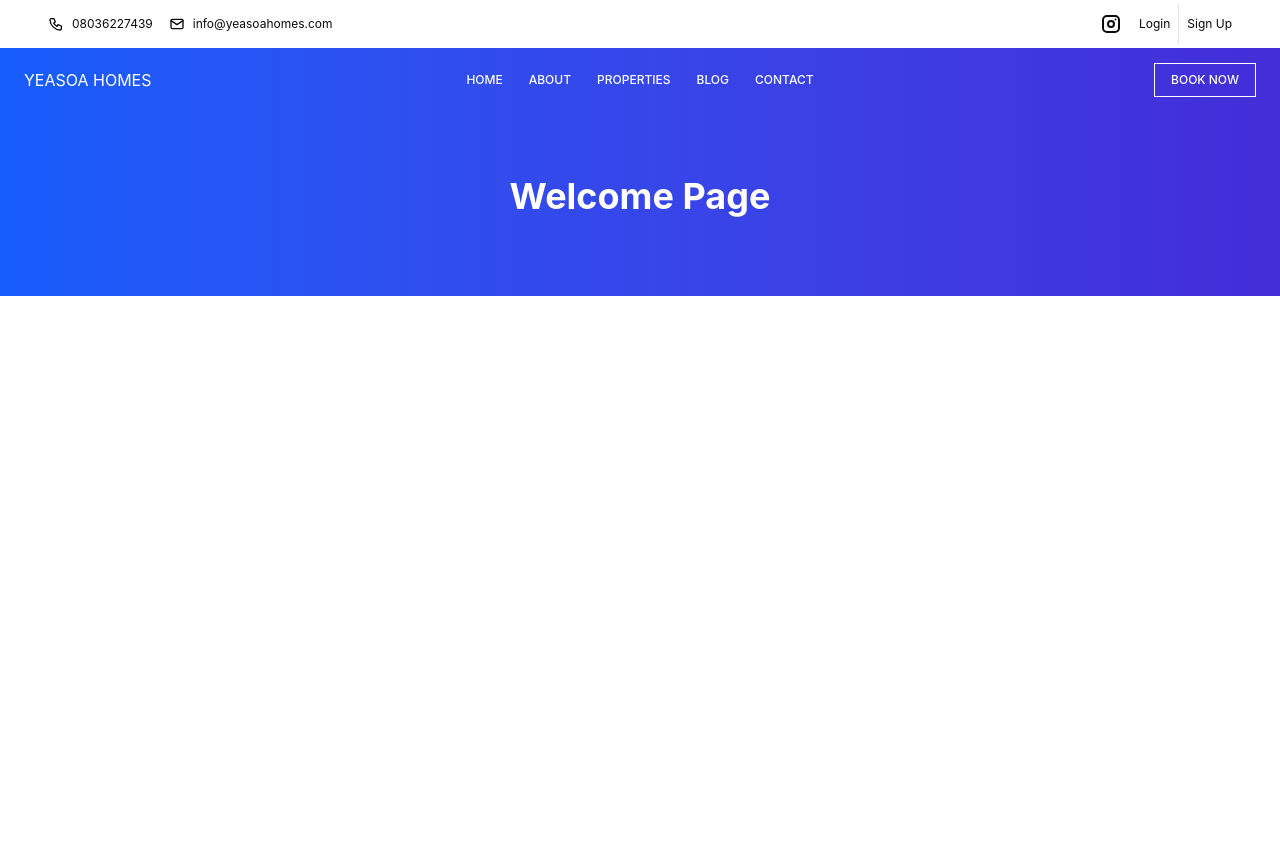
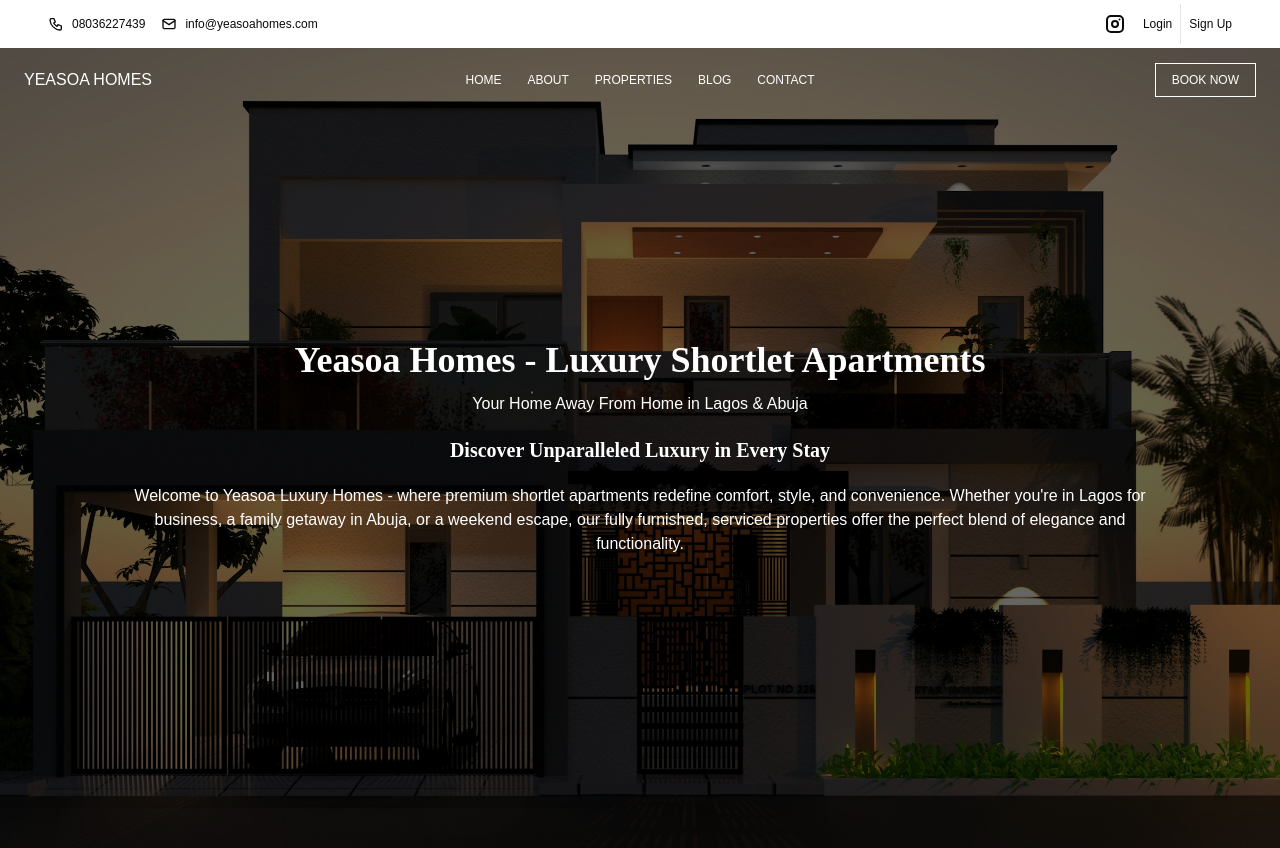
Before and after one commit to David-Igwe/yeasoa-homes, a React (Vite) app: page / in a window 1280 px wide. Before the commit the page ends 800 px from the top, so only its background shows below. Built offline with nearby package versions, Linux system fonts and the light colour scheme.

Commit message:
feat (ui): implement HomeHero component
As the name implies this component is responsible for the hero section of the home page.

```diff
--- a/pages/Home.tsx
+++ b/pages/Home.tsx
@@ -1,5 +1,6 @@
 import TopNav from "../src/components/TopNav";
 import Navbar from "../src/components/Navbar";
+import HomeHero from "../src/components/HomeHero"
 
 
 export default function Home() {
@@ -7,12 +8,7 @@ export default function Home() {
     <>
       <TopNav />
       <Navbar />
-      <main>
-        {/* Hero Section for now, image to be placed here, probably should be it's own component (Hero Component) that accepts props that configures it */}
-        <section className="bg-linear-to-r from-blue-600 to-indigo-700 text-white pt-32 pb-20 px-4">
-          <h1 className="text-4xl font-bold text-center">Welcome Page</h1>
-        </section>
-      </main>
+      <HomeHero />
     </>
   )
 }
--- a/src/App.css
+++ b/src/App.css
@@ -2,15 +2,15 @@
 @import "tw-animate-css";
 @import "shadcn/tailwind.css";
 @import "@fontsource-variable/inter";
-@import "@fontsource-variable/playfair-display/wght-italic.css";
+@import "@fontsource-variable/playfair-display/wght.css";
 
 @custom-variant dark (&:is(.dark *));
 
 @theme inline {
     --font-heading: var(--font-sans);
-    --font-display: var(--font--serif)
+    --font-display: var(--font-serif);
     --font-sans: 'Inter Variable', sans-serif;
-    --font-serif: 'Playfair Display Variable', serif
+    --font-serif: 'Playfair Display Variable', serif;
     --color-sidebar-ring: var(--sidebar-ring);
     --color-sidebar-border: var(--sidebar-border);
     --color-sidebar-accent-foreground: var(--sidebar-accent-foreground);
--- /dev/null
+++ b/src/components/HomeHero.tsx
@@ -0,0 +1,24 @@
+export default function HomeHero() {
+  return (
+    <section className="relative bg-[url(/img/property6.jpg)] bg-no-repeat bg-center bg-cover text-white w-full h-screen">
+      <div className="absolute inset-0 bg-black/60" />
+      <div className="relative flex flex-col h-full place-content-center gap-y-5">
+        <header className="flex flex-col items-center">
+          <h1 className="text-3xl md:text-4xl font-display font-bold text-center mb-3">
+            Yeasoa Homes - Luxury Shortlet Apartments
+          </h1>
+          <p>Your Home Away From Home in Lagos & Abuja</p>
+        </header>
+
+        <h2 className="font-display font-bold text-center text-xl">Discover Unparalleled Luxury in Every Stay</h2>
+        <p className="text-center px-10 md:px-30">
+          Welcome to Yeasoa Luxury Homes - where premium shortlet apartments
+          redefine comfort, style, and convenience. Whether you're in Lagos for
+          business, a family getaway in Abuja, or a weekend escape, our fully
+          furnished, serviced properties offer the perfect blend of elegance and
+          functionality.
+        </p>
+      </div>
+    </section>
+  );
+}
```
Also changed, not shown: public/img/property6.jpg (added).
